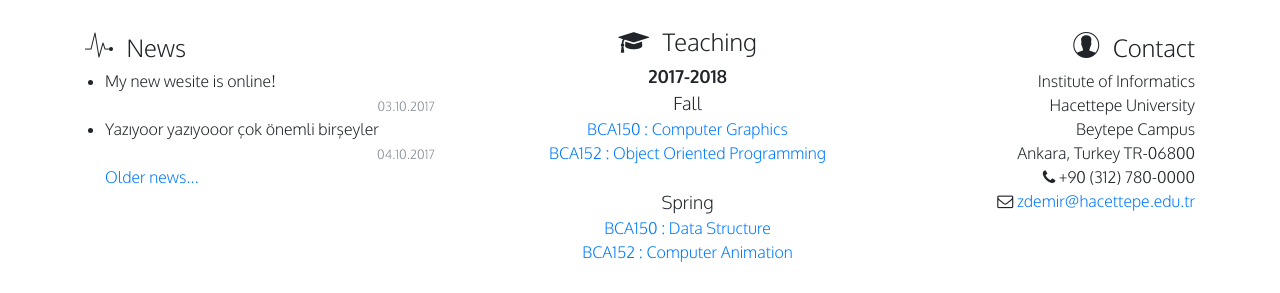
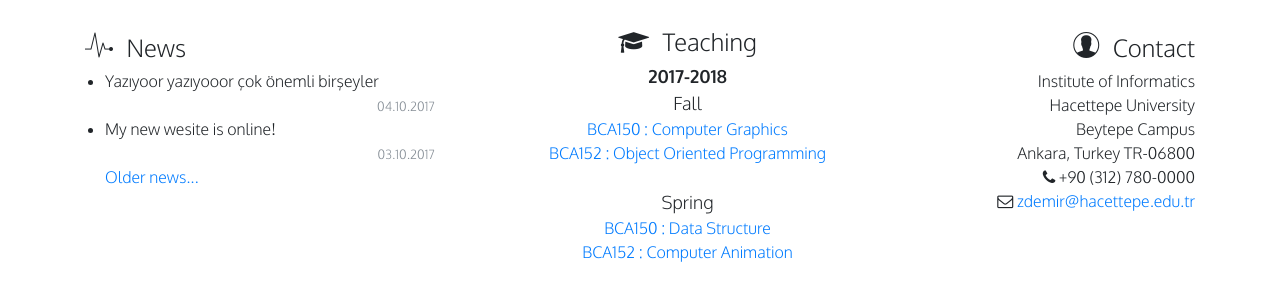
Before and after one commit to zumrakavafoglu/zumrakavafoglu.github.io, a Jekyll site: the page built from index2.html, in a window 1280 px wide, cut to the strip 394-687 px from the top of the page. Built offline with Jekyll 4.4.1, drawn with Linux system fonts in a browser that asks for light colours; nearby versions of some CDN libraries; comment, search, counter and statistics services are not loaded.

Commit message:
news sort by date

```diff
--- a/_home-blocks/teachingAndContact.html
+++ b/_home-blocks/teachingAndContact.html
@@ -6,7 +6,7 @@ order: 1
     <h4><i class="ionicons ion-ios-pulse size-32" style="padding-right: 8px;"></i> News </h4>
     <ul style="margin-bottom: 0px; padding-left: 20px;">
 
-        {% assign items-sorted = site.news | sort: 'order' %}
+        {% assign items-sorted = site.news | sort: 'date' | reverse %}
 
         {% for item in items-sorted %}
 
```
